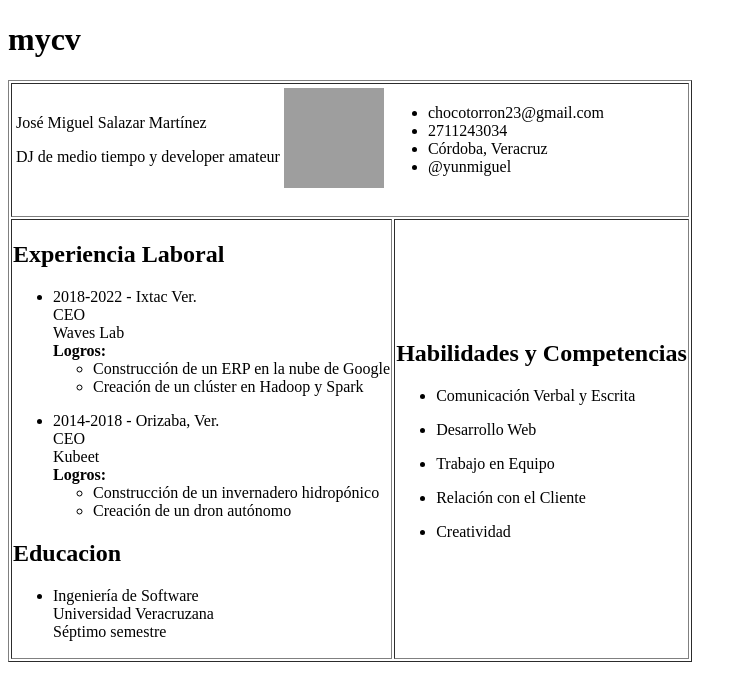
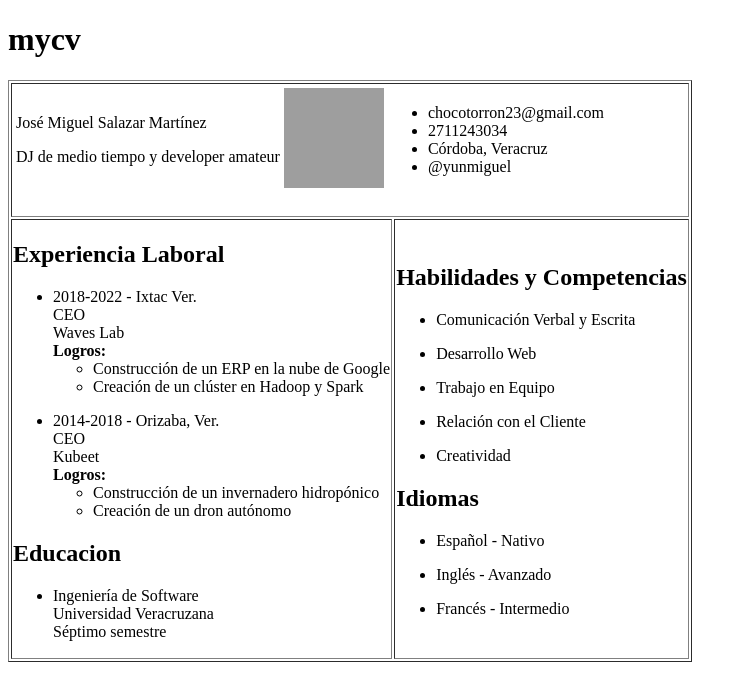
Before and after one commit to YuuunMiguel/YuuunMiguel.github.io, an Angular app: page / in a window 1280 px wide. Shown: the top 698 px of the page, without its empty margins (0-747 px from the left). Built offline with nearby package versions, Linux system fonts and the light colour scheme; grey boxes are pictures that could not be loaded.

Commit message:
add languages branch #5

```diff
--- a/src/app/app.component.html
+++ b/src/app/app.component.html
@@ -12,6 +12,7 @@
         </td>
         <td>
             <app-skills></app-skills>
+            <app-languages></app-languages>
         </td>
     </tr>
 </table>
--- a/src/app/app.component.ts
+++ b/src/app/app.component.ts
@@ -4,11 +4,12 @@ import { HeaderComponent } from './header/header.component';
 import { WorkExperienceComponent } from './work-experience/work-experience.component';
 import { EducationComponent } from './education/education.component';
 import { SkillsComponent } from './skills/skills.component';
+import { LanguagesComponent } from './languages/languages.component';
 
 @Component({
   selector: 'app-root',
   standalone: true,
-  imports: [RouterOutlet, HeaderComponent, WorkExperienceComponent, EducationComponent, SkillsComponent],
+  imports: [RouterOutlet, HeaderComponent, WorkExperienceComponent, EducationComponent, SkillsComponent, LanguagesComponent],
   templateUrl: './app.component.html',
   styleUrls: ['./app.component.css']
 })
--- /dev/null
+++ b/src/app/languages/languages.component.html
@@ -0,0 +1,6 @@
+<h2>Idiomas</h2>
+<ul *ngFor="let language of languages">
+    <li>
+        {{ language.name }} - {{ language.level }}
+    </li>
+</ul>
--- /dev/null
+++ b/src/app/languages/languages.component.ts
@@ -0,0 +1,21 @@
+import { Component } from '@angular/core';
+import { CommonModule } from '@angular/common';
+
+@Component({
+  selector: 'app-languages',
+  standalone: true,
+  imports: [CommonModule],
+  templateUrl: './languages.component.html',
+  styleUrls: ['./languages.component.css']
+})
+export class LanguagesComponent {
+  languages: Array<any> = [];
+
+  ngOnInit(): void {
+    this.languages = [
+      { name: "Español", level: "Nativo" },
+      { name: "Inglés", level: "Avanzado" },
+      { name: "Francés", level: "Intermedio" }
+    ];
+  }
+}
```
Also changed, not shown: src/app/languages/languages.component.css (added), 1 other file (tests, documents, lock files or other folders).
